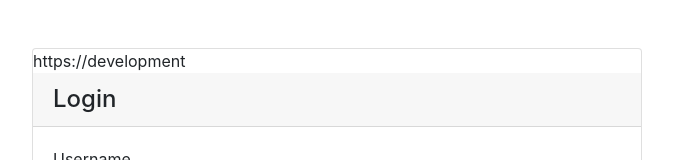
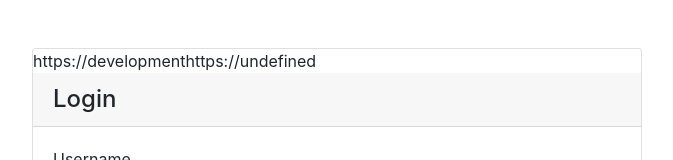
Before and after one commit to mlee212/recipe-gacha, a Next.js app: page /account/login in a window 1280 px wide. Shown: the top 160 px of the page, without its empty margins (303-976 px from the left). Built offline with nearby package versions, Linux system fonts and the light colour scheme.

Commit message:
Configuring envs #2

```diff
--- a/pages/account/login.jsx
+++ b/pages/account/login.jsx
@@ -40,6 +40,7 @@ function Login() {
             <div className="card">
                 <div>
                     {('https://' + process.env.NODE_ENV)}
+                    {('https://' + process.env.NEXT_PUBLIC_VERCEL_ENV)}
                 </div>
                 <h4 className="card-header">Login</h4>
                 <div className="card-body">
```
